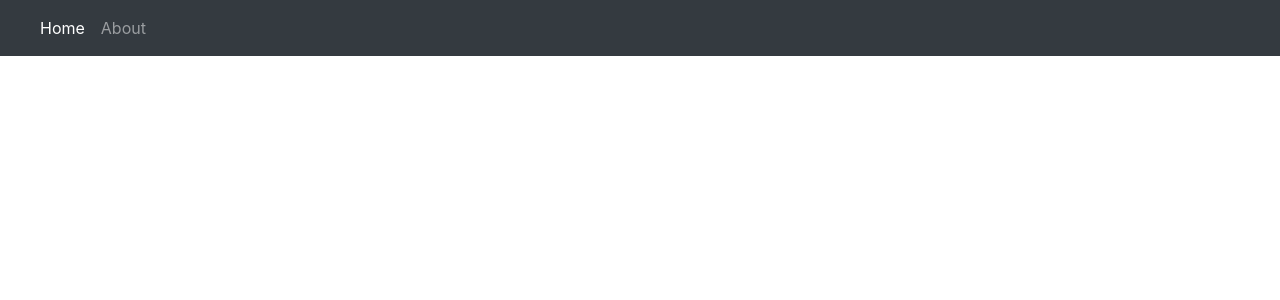
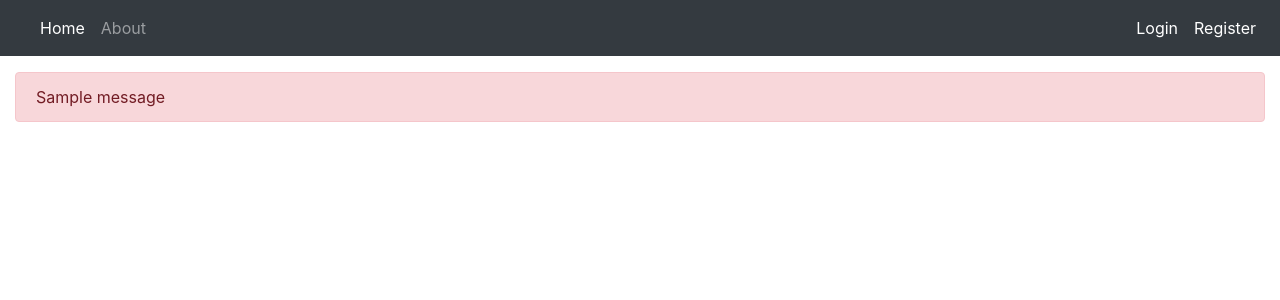
Before and after one commit to CsharpLassi/OnlineBlackBoard, a Flask app: page / in a window 1280 px wide. Shown: the top 300 px of the page. Run offline with Flask 2, Linux system fonts and the light colour scheme; tables that the repository leaves empty hold one stand-in row (values such as "Sample post"); one stand-in notice (Sample message) is shown; some libraries are stand-ins or nearby versions.

Commit message:
Implement Basic User System

```diff
--- a/onlineblackboard/__init__.py
+++ b/onlineblackboard/__init__.py
@@ -1,13 +1,41 @@
+from typing import Optional, TypeVar
+
 from flask import Flask
+from .config import Config
+
+C = TypeVar('C', bound=Config)
 
 
-def create_app() -> Flask:
+def create_app(conf: Optional[C] = Config) -> Flask:
     app = Flask(__name__)
+    app.config.from_object(conf)
+
+    load_ext(app)
     load_blueprints(app)
+    register_shellcontext(app)
 
     return app
+
+
+def load_ext(app: Flask):
+    from .ext import (
+        db, migrate, login)
+    db.init_app(app)
+    migrate.init_app(app, db)
+    login.init_app(app)
 
 
 def load_blueprints(app: Flask):
     from .public.views import bp as bp_public
     app.register_blueprint(bp_public)
+
+
+def register_shellcontext(app: Flask):
+    from .ext import db
+    from .users.models import User
+
+    def shell_context():
+        """Shell context objects."""
+        return {"db": db, "User": User}
+
+    app.shell_context_processor(shell_context)
--- a/onlineblackboard/public/views.py
+++ b/onlineblackboard/public/views.py
@@ -1,4 +1,7 @@
-from flask import Blueprint, render_template
+from flask import Blueprint, render_template, redirect, url_for, flash
+from flask_login import current_user, login_user, logout_user
+
+from ..ext import db
 
 bp = Blueprint("public", __name__)
 
@@ -6,3 +9,50 @@ bp = Blueprint("public", __name__)
 @bp.route("/", methods=['GET', 'POST'])
 def home():
     return render_template('public/home.html')
+
+
+@bp.route("/login", methods=['GET', 'POST'])
+def login():
+    from ..users.forms import LoginForm
+    from ..users.models import User
+
+    if current_user.is_authenticated:
+        return redirect(url_for('public.home'))
+
+    login_form = LoginForm()
+
+    if login_form.validate_on_submit():
+        user = User.query.filter_by(username=login_form.username.data).first()
+        if user is None or not user.check_password(login_form.password.data):
+            flash('Invalid username or password')
+            return redirect(url_for('public.login'))
+        login_user(user, remember=login_form.remember_me.data)
+        return redirect(url_for('public.login'))
+
+    return render_template('public/login.html', login_form=login_form)
+
+
+@bp.route('/logout')
+def logout():
+    logout_user()
+    return redirect(url_for('public.home'))
+
+
+@bp.route('/register', methods=['GET', 'POST'])
+def register():
+    from ..users.forms import RegistrationForm
+    from ..users.models import User
+
+    if current_user.is_authenticated:
+        return redirect(url_for('public_home'))
+    register_form = RegistrationForm()
+    if register_form.validate_on_submit():
+        user = User(username=register_form.username.data,
+                    email=register_form.email.data)
+        user.set_password(register_form.password.data)
+        db.session.add(user)
+        db.session.commit()
+        flash('Congratulations, you are now a registered user!')
+        return redirect(url_for('public.login'))
+    return render_template('public/register.html', title='Register',
+                           register_form=register_form)
--- /dev/null
+++ b/onlineblackboard/templates/form.html
@@ -0,0 +1,68 @@
+{% macro show_form(form,method='POST',class='') %}
+    <form class="{{ class }}" method="{{ method }}">
+        {% for field in form %}
+            {{ show_field(field) }}
+        {% endfor %}
+    </form>
+{% endmacro %}
+
+{% macro show_field(field) %}
+    {% if field.type == 'StringField' %}
+        {{ print_input(field) }}
+    {% elif field.type == 'PasswordField' %}
+        {{ print_input(field,type='password') }}
+    {% elif field.type == 'IntegerField' %}
+        {{ print_integer_field(field) }}
+    {% elif field.type == 'BooleanField' %}
+        {{ print_boolean_field(field) }}
+    {% elif field.type == 'SubmitField' %}
+        {{ print_submit(field) }}
+    {% elif field.type == 'CSRFTokenField' %}
+        {{ print_token(field) }}
+    {% else %}
+        <span>No Element for {{ field.type }}</span><br/>
+    {% endif %}
+{% endmacro %}
+
+{% macro print_input(field,type='text') %}
+    <div class="form-group">
+        <label for="{{ field.id }}">{{ field.label.text }}</label>
+        <input type="{{ type }}" class="form-control" name="{{ field.name }}" id="{{ field.id }}"
+               value="{{ field.data if field.data else '' }}">
+        {{ print_errors(field) }}
+    </div>
+{% endmacro %}
+
+{% macro print_integer_field(field) %}
+    <div class="form-group">
+        <label for="{{ field.id }}">{{ field.label.text }}</label>
+        <input type="number" class="form-control" name="{{ field.name }}" id="{{ field.id }}"
+               value="{{ field.data if field.data else '' }}">
+        {{ print_errors(field) }}
+    </div>
+{% endmacro %}
+
+{% macro print_boolean_field(field) %}
+    <div class="form-check">
+        <input type="checkbox" class="form-check-input" name="{{ field.name }}" id="{{ field.id }}">
+        <label class="form-check-label" for="{{ field.id }}">{{ field.label.text }}</label>
+    </div>
+
+{% endmacro %}
+
+{% macro print_submit(field) %}
+    <button type="submit" name="{{ field.name }}" id="{{ field.id }}" class="btn btn-primary mt-2">
+        {{ field.label.text }}</button>
+{% endmacro %}
+
+{% macro print_token(field) %}
+    {{ field }}
+{% endmacro %}
+
+{% macro print_errors(field) %}
+    {% for error in field.errors %}
+        <small class="form-text text-danger">
+            {{ error }}
+        </small>
+    {% endfor %}
+{% endmacro %}
--- a/onlineblackboard/templates/layout.html
+++ b/onlineblackboard/templates/layout.html
@@ -4,16 +4,44 @@
     <meta charset="UTF-8">
     <title>Online Blackboard</title>
 
-    <link rel="stylesheet" href="{{ url_for('static', filename='components/bootstrap/dist/css/bootstrap.css') }}" >
+    <link rel="stylesheet" href="{{ url_for('static', filename='components/bootstrap/dist/css/bootstrap.css') }}">
+    <link rel="stylesheet" href="{{ url_for('static', filename='components/font_awesome/css/all.css') }}">
 </head>
 <body>
 
-    {% block nav %}
+
+{% block navbar %}
     {% include 'nav.html' %}
+{% endblock %}
+
+{% block container %}
+    <div class="container-fluid">
+        <div class="row justify-content-center">
+            <div class="col">
+                {% with messages = get_flashed_messages() %}
+                    {% if messages %}
+                        {% for message in messages %}
+                            <div class="alert alert-danger mt-3" role="alert">
+                                {{ message }}
+                            </div>
+                        {% endfor %}
+                    {% endif %}
+                {% endwith %}
+            </div>
+        </div>
+
+        <div class="row justify-content-center">
+            <div class="col-auto">
+                {% block content %}
+                {% endblock %}
+            </div>
+        </div>
+    </div>
 {% endblock %}
 
 <script src="{{ url_for('static', filename='components/jquery/dist/jquery.js') }}"></script>
 <script src="{{ url_for('static', filename='components/bootstrap/dist/js/bootstrap.js') }}"></script>
+<script src="{{ url_for('static', filename='components/font_awesome/all.js') }}"></script>
 
 {% block js %}
 {% endblock %}
--- a/onlineblackboard/templates/nav.html
+++ b/onlineblackboard/templates/nav.html
@@ -1,7 +1,10 @@
-<nav class="navbar navbar-expand-lg navbar-dark bg-dark fixed-top">
+{% from 'form.html' import show_form %}
+
+<nav class="navbar navbar-expand-lg navbar-dark bg-dark">
     <a class="navbar-brand" href="{{ url_for('public.home') }}">
     </a>
-  <button class="navbar-toggler" type="button" data-toggle="collapse" data-target="#navbarSupportedContent" aria-controls="navbarSupportedContent"
+    <button class="navbar-toggler" type="button" data-toggle="collapse" data-target="#navbarSupportedContent"
+            aria-controls="navbarSupportedContent"
             aria-expanded="false" aria-label="Toggle navigation">
         <span class="navbar-toggler-icon"></span>
     </button>
@@ -19,27 +22,24 @@
         </ul>
         {% if current_user and current_user.is_authenticated %}
             <ul class="navbar-nav my-auto">
-      <li class="nav-item active">
-        <a class="nav-link" href="{{ url_for('user.members') }}">Logged in as {{ current_user.username }}</a>
+                <li class="nav-item">
+                    <a class="nav-link" href="#">Logged in
+                        as {{ current_user.username }}</a>
                 </li>
                 <li class="nav-item">
-        <a class="nav-link" href="{{ url_for('public.logout') }}">
-          <i class="fa fa-sign-out"></i>
+                    <a class="nav-link" href="{{ url_for('public.logout') }}">Logout
                     </a>
                 </li>
             </ul>
-    {% elif form %}
-    <form class="form-inline" id="loginForm" method="POST" action="/" role="login">
-      <input type="hidden" name="csrf_token" value="{{ csrf_token() }}" />
-      <div class="input-group mb-2 mr-sm-2">
-        {{ form.username(placeholder="Username", class_="form-control mr-sm-1 my-auto") }} {{ form.password(placeholder="Password",
-        class_="form-control mr-sm-1 my-auto") }}
-        <button class="btn btn-light btn-primary m-auto" type="submit">Login</button>
-      </div>
-    </form>
+        {% else %}
             <ul class="navbar-nav my-auto">
-      <li class="nav-item">
-        <a class="nav-link navbar-text" href="{{ url_for('public.register') }}">Create account</a>
+                <li class="nav-item active">
+                    <a class="nav-link" href="{{ url_for('public.login') }}">Login
+                    </a>
+                </li>
+                <li class="nav-item active">
+                    <a class="nav-link" href="{{ url_for('public.register') }}">Register
+                    </a>
                 </li>
             </ul>
         {% endif %}
--- /dev/null
+++ b/onlineblackboard/users/__init__.py
@@ -0,0 +1 @@
+from . import models
```
Also changed, not shown: onlineblackboard/config.py (added, +10 -0 lines), onlineblackboard/ext.py (added, +9 -0 lines), onlineblackboard/templates/public/login.html (added, +13 -0 lines), onlineblackboard/templates/public/register.html (added, +13 -0 lines), onlineblackboard/users/forms.py (added, +32 -0 lines), onlineblackboard/users/models.py (added, +27 -0 lines), requirements/prod.txt (+10 -0 lines), wsgi.py (renamed from autoapp.py), 4 other files. Lines whose indentation alone changed are shown as unchanged.
